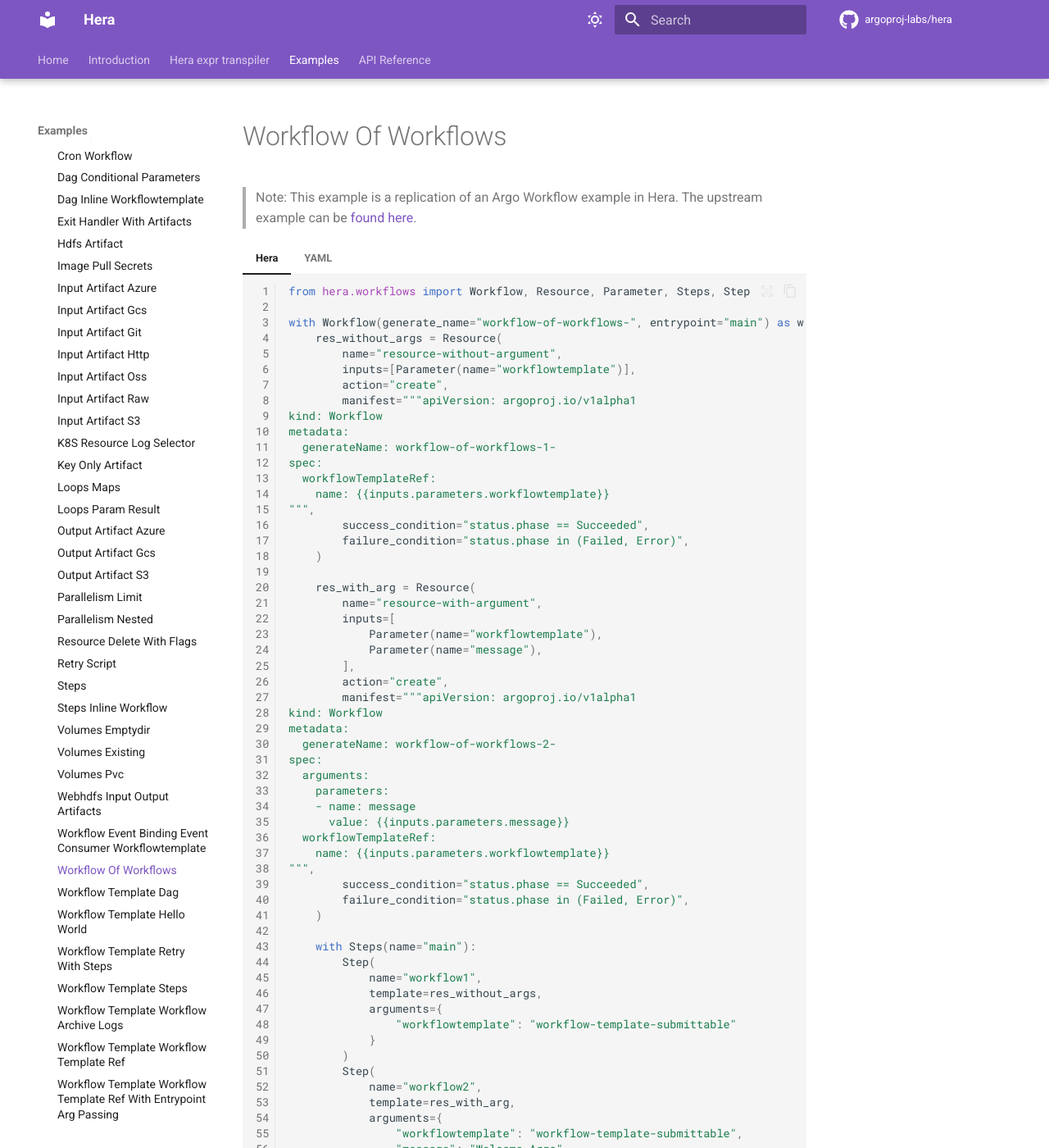
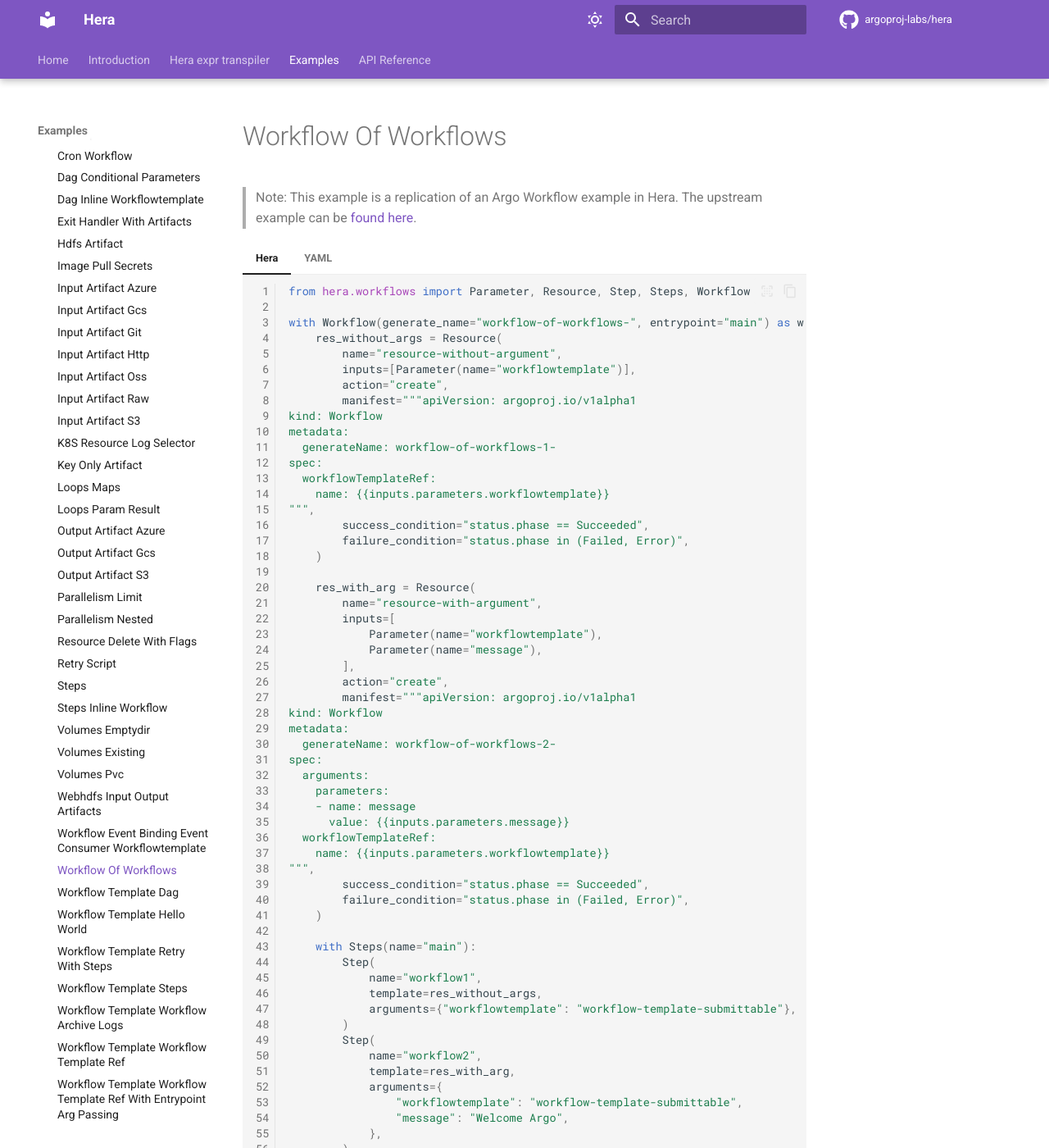
Before and after one commit to argoproj-labs/hera, an MkDocs documentation site: the page built from docs/examples/workflows/upstream/workflow_of_workflows.md, in a window 1280 px wide and 1400 px high. Shown: the whole window at 82% size. Built offline with MkDocs 1.6.1 and Material for MkDocs 9.7.7, drawn with Linux system fonts in a browser that asks for light colours; comment, search, counter and statistics services are not loaded; the version menu is left out.

Commit message:
make codegen
Signed-off-by: Elliot Gunton <egunton@bloomberg.net>

````diff
--- a/docs/examples/workflows/upstream/workflow_of_workflows.md
+++ b/docs/examples/workflows/upstream/workflow_of_workflows.md
@@ -8,7 +8,7 @@
 === "Hera"
 
     ```python linenums="1"
-    from hera.workflows import Workflow, Resource, Parameter, Steps, Step
+    from hera.workflows import Parameter, Resource, Step, Steps, Workflow
 
     with Workflow(generate_name="workflow-of-workflows-", entrypoint="main") as w:
         res_without_args = Resource(
@@ -54,9 +54,7 @@
             Step(
                 name="workflow1",
                 template=res_without_args,
-                arguments={
-                    "workflowtemplate": "workflow-template-submittable"
-                }
+                arguments={"workflowtemplate": "workflow-template-submittable"},
             )
             Step(
                 name="workflow2",
@@ -64,7 +62,7 @@
                 arguments={
                     "workflowtemplate": "workflow-template-submittable",
                     "message": "Welcome Argo",
-                }
+                },
             )
     ```
 
````
